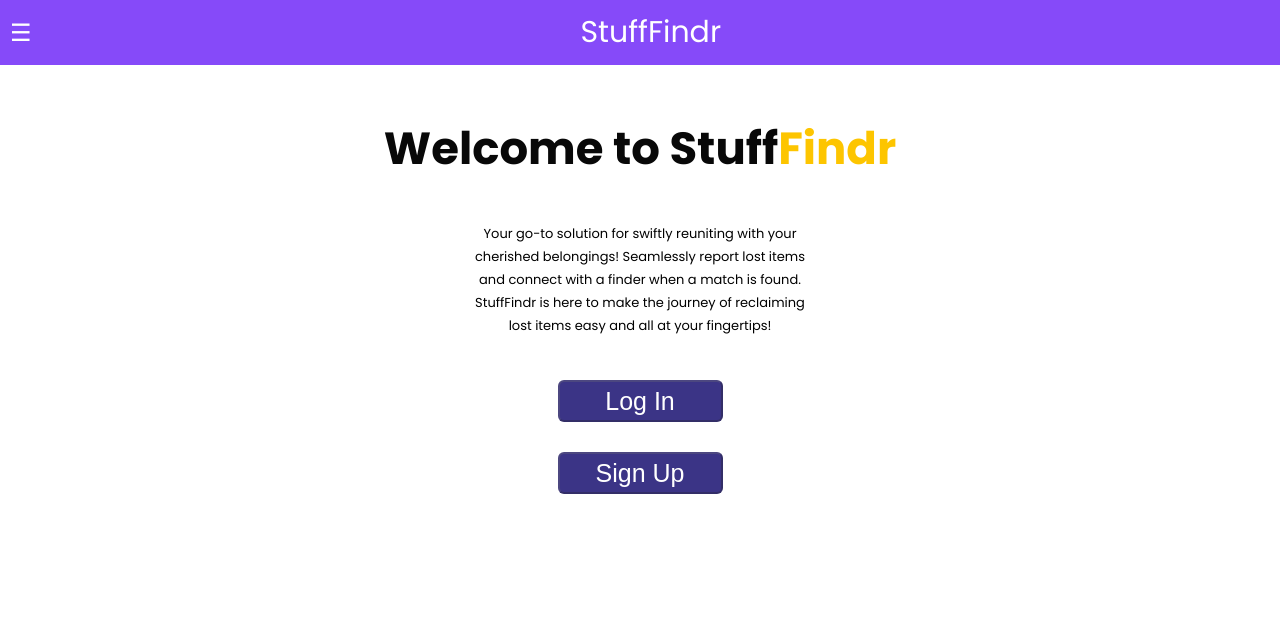
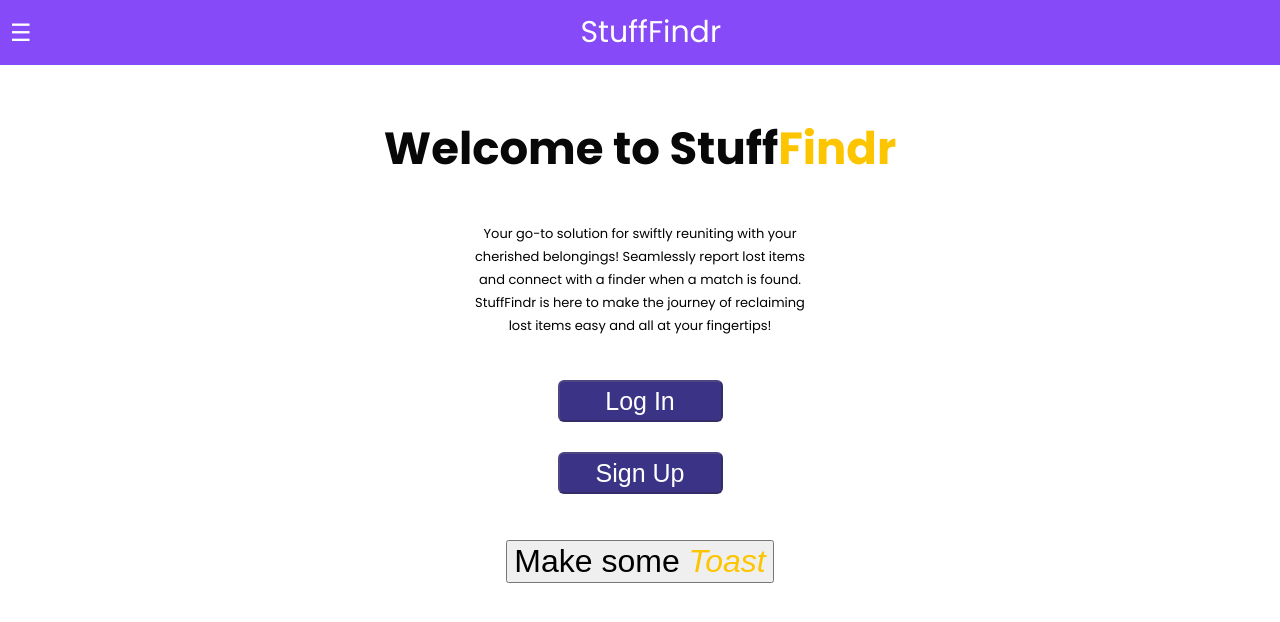
Before and after one commit to Code-the-Dream-School/ffprac-team7-front, a React (Vite) app: page / in a window 1280 px wide. Shown: the top 622 px of the page. Built offline with nearby package versions, Linux system fonts and the light colour scheme.

Commit message:
basic implementation and demo

```diff
--- a/src/App.jsx
+++ b/src/App.jsx
@@ -5,7 +5,8 @@ import NewItemPage from './pages/NewItemPage';
 import { Index } from './pages/indexPage';
 import { ItemDetails } from './pages/itemDetails';
 import Items from './pages/Items'
-
+import {ToastContainer} from 'react-toastify'
+import 'react-toastify/dist/ReactToastify.css';
 
 import './App.css'
 
@@ -36,7 +37,7 @@ function App() {
 
   return (
     <div className="app">
-
+      <ToastContainer/>
       <RouterProvider router={router}>router </RouterProvider>
 
     </div>
--- a/src/pages/home.jsx
+++ b/src/pages/home.jsx
@@ -1,8 +1,12 @@
 import Header from "../shared/header";
 import "../styles/homePage.css";
+import {toast} from 'react-toastify'
 
 
 export function Home() {
+
+
+  const notify  = () => toast("Hello world!")
     return (
         <div >
             <div>
@@ -16,6 +20,7 @@ export function Home() {
                 <div className="homePageBtns">
                     <button className="logInBtn" disabled>Log In</button>
                     <button className="signUpBtn" disabled>Sign Up</button>
+                    <button onClick={notify} style={{width: "100%", fontSize: "2rem", marginTop: "1rem"}}>Make some <span style={{fontStyle: "italic"}}>Toast</span></button>
                 </div>
             </div>
         </div>
--- a/src/pages/itemDetails.jsx
+++ b/src/pages/itemDetails.jsx
@@ -1,11 +1,16 @@
 import { Link } from "react-router-dom"
+import {toast} from 'react-toastify'
 
 export function ItemDetails() {
+
+
+  const notify  = () => toast("Hello details!")
     return (
         <div>
             <h1>Item Details</h1>
             <p>This page shows the item details</p>
             <Link to="/">Back to Home Page</Link>
+            <button onClick={notify} style={{width: "100%", fontSize: "2rem", marginTop: "1rem"}}>Make some <span style={{fontStyle: "italic"}}>Toast</span></button>
         </div>
     )
 }
```
